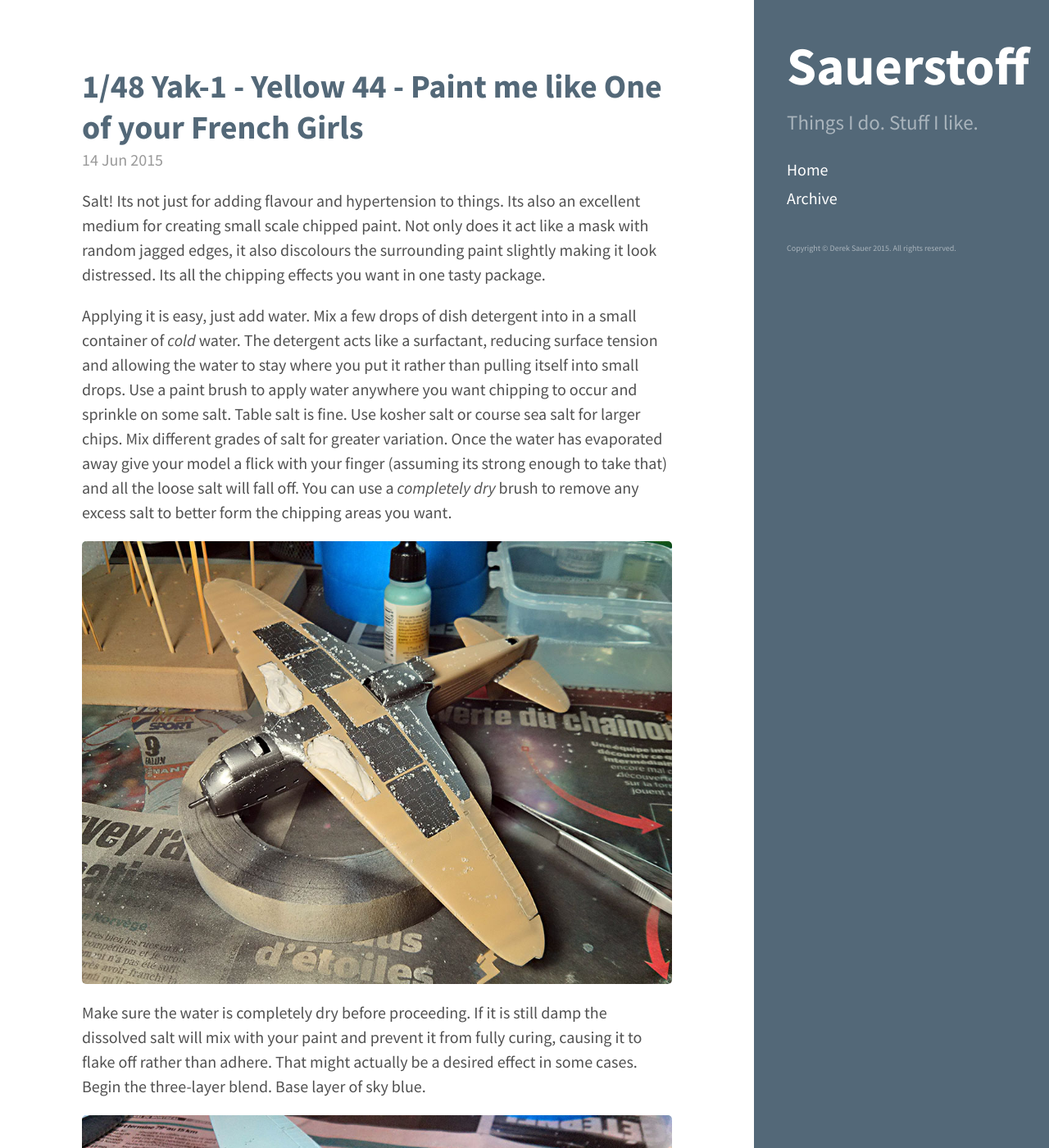
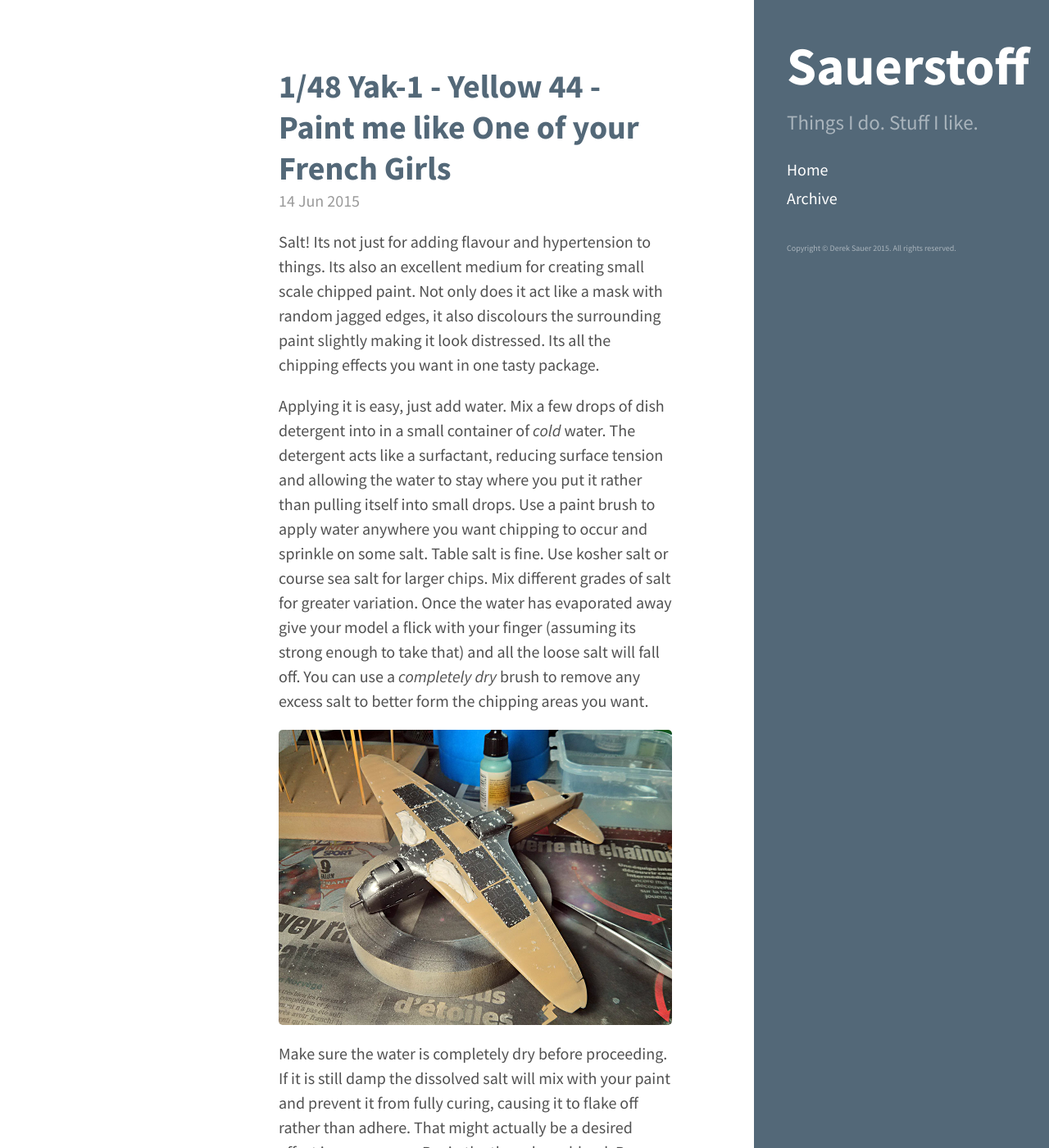
Before and after one commit to DerekSauer/DerekSauer.github.io, a Jekyll site: the page built from index.html, in a window 1280 px wide and 1400 px high. Shown: the whole window at 82% size. Built offline with Jekyll 4.4.1, drawn with Linux system fonts in a browser that asks for light colours; the list of posts is cut into pages by our own code.

Commit message:
Modified CSS to make page content remained centered-ish.

```diff
--- a/public/css/hyde.css
+++ b/public/css/hyde.css
@@ -161,7 +161,7 @@ a.sidebar-nav-item:focus {
 
 @media (min-width: 64em) {
   .layout-reverse .content {
-    margin-left: 4rem;
+    margin-left: 25%;
     margin-right: 22rem;
   }
 }
```
